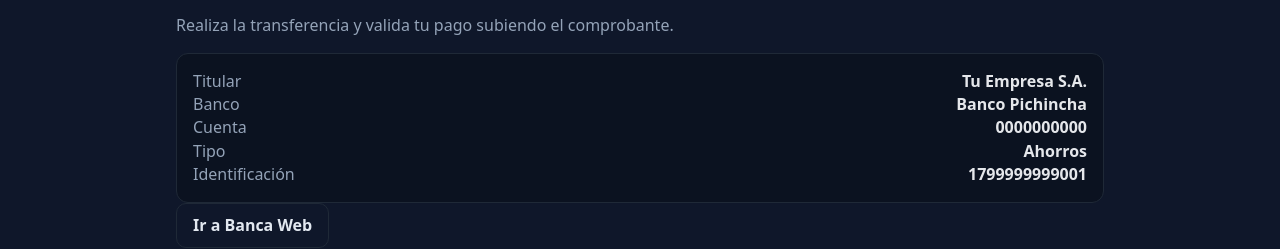
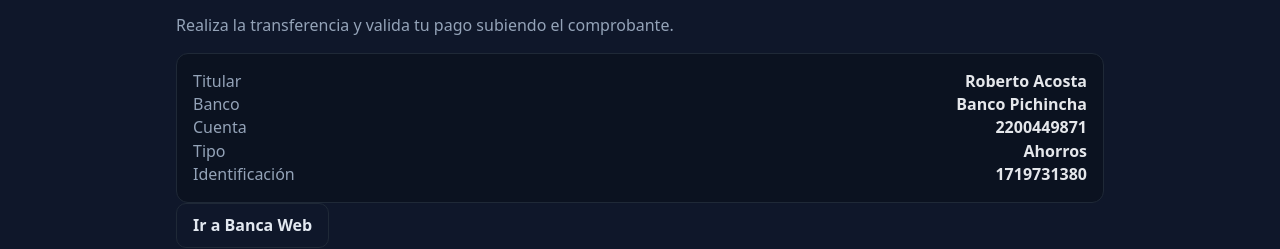
Before and after one commit to robertotitus86/ds160-app, a Next.js app: page /transferencia in a window 1280 px wide. Shown: the part 187-436 px from the top of the page. Built offline with nearby package versions, Linux system fonts and the light colour scheme.

Commit message:
Update page.jsx

```diff
--- a/src/app/transferencia/page.jsx
+++ b/src/app/transferencia/page.jsx
@@ -10,11 +10,11 @@
 
       <div className="card">
         <div className="space-y-2">
-          <div className="row"><span className="muted">Titular</span><strong>Tu Empresa S.A.</strong></div>
+          <div className="row"><span className="muted">Titular</span><strong>Roberto Acosta</strong></div>
           <div className="row"><span className="muted">Banco</span><strong>Banco Pichincha</strong></div>
-          <div className="row"><span className="muted">Cuenta</span><strong>0000000000</strong></div>
+          <div className="row"><span className="muted">Cuenta</span><strong>2200449871</strong></div>
           <div className="row"><span className="muted">Tipo</span><strong>Ahorros</strong></div>
-          <div className="row"><span className="muted">Identificación</span><strong>1799999999001</strong></div>
+          <div className="row"><span className="muted">Identificación</span><strong>1719731380</strong></div>
         </div>
       </div>
 
```
